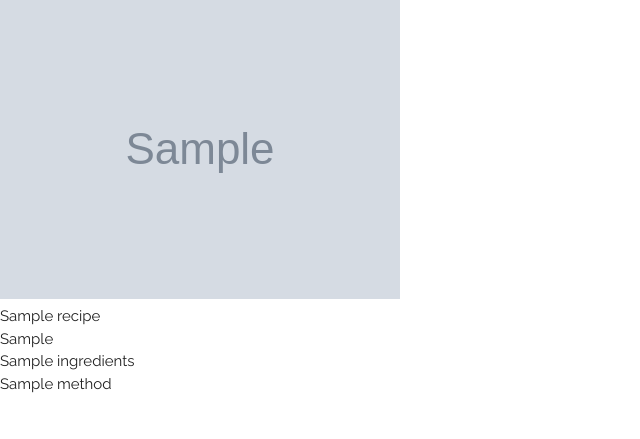
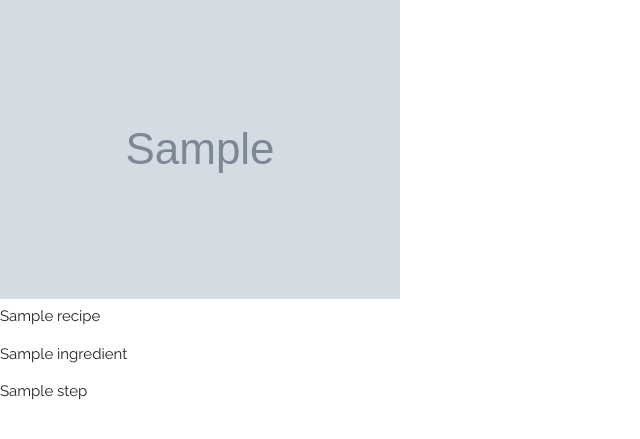
Before and after one commit to AmyOShea/MS3-Cocktail-Hour, a Flask app: template templates/full_recipe.html in a window 1280 px wide. Shown: the part 160-599 px from the top of the page, without its empty margins (0-640 px from the left). Run offline with Flask 2, Linux system fonts and the light colour scheme; the template is opened without the code that fills it: most values are stand-ins (such as "Sample title", 1, 10 or a date in 2020); grey boxes marked "Sample" are stand-in pictures; some libraries are stand-ins or nearby versions.

Commit message:
Unpack ingredients and method list display in full_recipe

```diff
--- a/templates/full_recipe.html
+++ b/templates/full_recipe.html
@@ -7,15 +7,25 @@
             <div>
                 {{ recipe.cocktail_name }}
             </div>
-            <div>
-                {{ recipe.main_ingredient }}
-            </div>
-            <div>
-                {{ recipe.ingredients }}
-            </div>
-            <div>
-                {{ recipe.method }}
-            </div>
+            {% for ingredient in recipe.ingredients %}
+                <div>
+                    <ul>
+                        <li>
+                            {{ ingredient }}
+                        </li>
+                    </ul>
+                </div>
+            {% endfor %}
+            {% for step in recipe.method %}
+                <div>
+                    <ul>
+                        <li>
+                            {{ step }}
+                        </li>
+                    </ul>
+                </div>
+            {% endfor %}
+
 
 
 {% endblock %}
```
